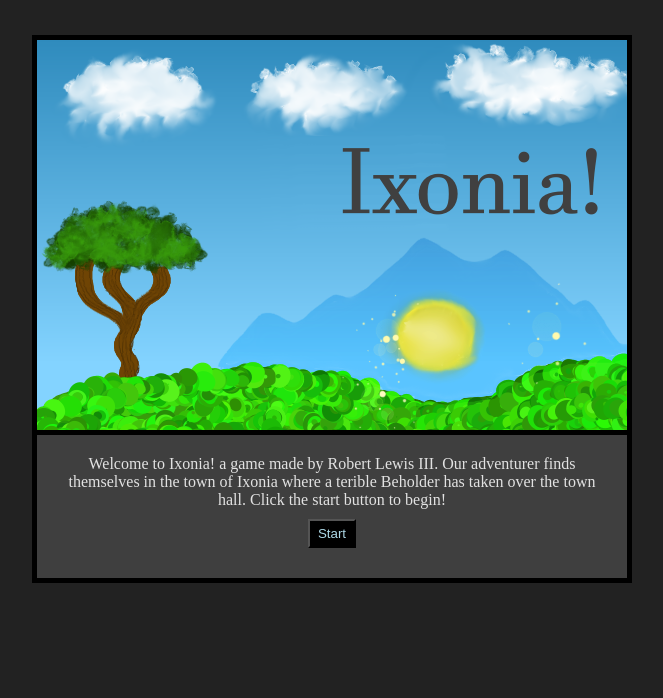
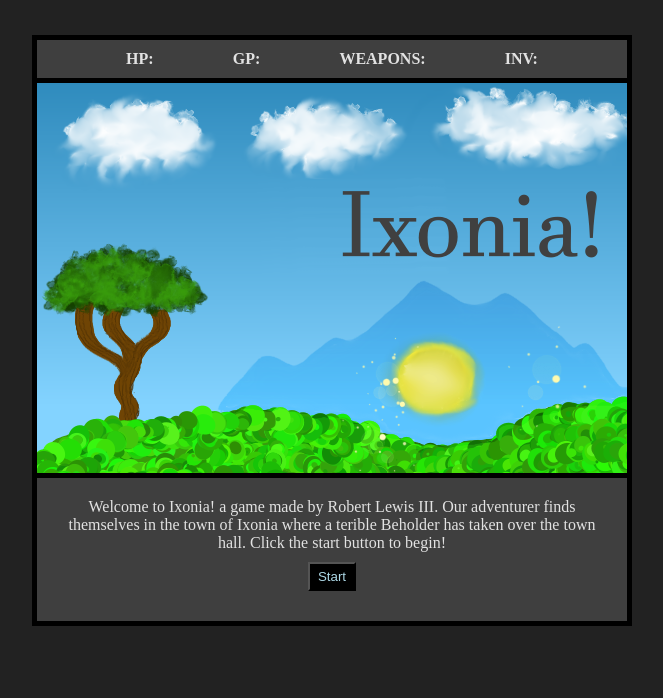
Before and after one commit to bobbythree/ixonia, a plain HTML site: page index.html in a window 1280 px wide. Shown: the part 102-800 px from the top of the page, without its empty margins (308-971 px from the left). Drawn offline with Linux system fonts and the light colour scheme.

Commit message:
add player stats section to UI

```diff
--- a/index.html
+++ b/index.html
@@ -9,6 +9,12 @@
 <body>
   <h1 id="heading">Ixonia!</h1>
   <div id="container">
+    <div id="playerStats">
+      <span><strong>HP: </strong><span id="hpText"></span></span>
+      <span><strong>GP: </strong><span id="gpText"></span></span>
+      <span><strong>WEAPONS: </strong><span id="weaponsText"></span></span>
+      <span id="invText"><strong>INV: </strong><span id="invText"></span></span>
+    </div>
     <div id="screen"></div>
     <div id="text">
       <div id="narration"></div>
--- a/style.css
+++ b/style.css
@@ -21,6 +21,18 @@ body {
   flex-direction: column;
   align-items: center;
   justify-content: center;
+}
+
+#playerStats {
+  width: 600px;
+  height: auto;
+  border: 5px solid rgb(0, 0, 0);
+  border-bottom: none;
+  background-color: rgb(63, 63, 63);
+  padding: 10px;
+  display: flex;
+  justify-content: space-evenly;
+  color: rgb(226, 226, 226);
 }
 
 #screen {
```
